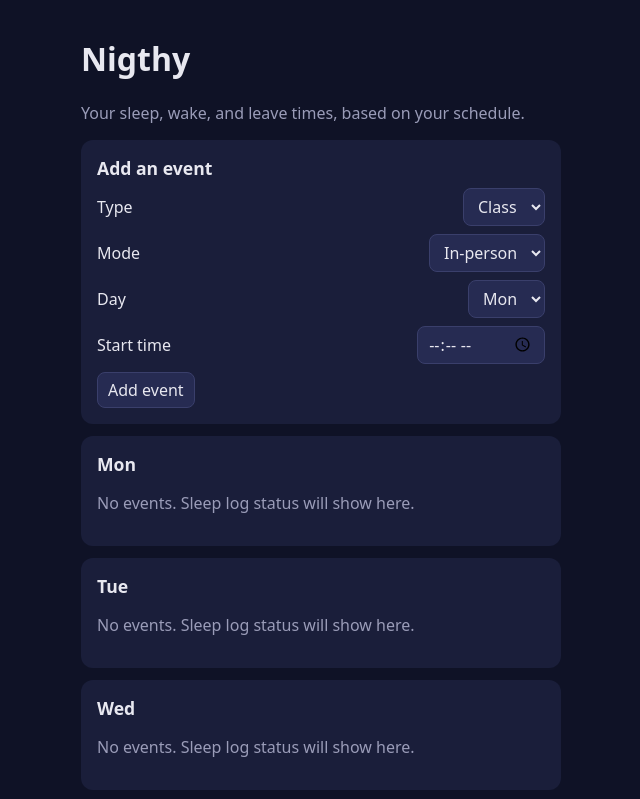
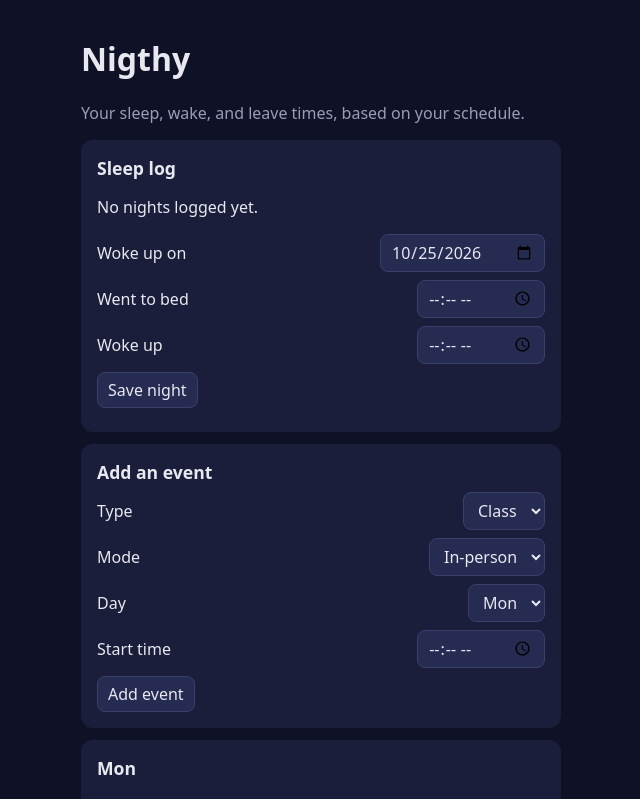
Before and after one commit to Klunam/Nigthy, a React (Vite) app: page / in a window 1280 px wide. Shown: the top 799 px of the page, without its empty margins (319-959 px from the left). Built offline with nearby package versions, Linux system fonts and the light colour scheme.

Commit message:
Add sleep log with 7-night summary
Co-Authored-By: Claude Opus 5.5 <noreply@anthropic.com>

```diff
--- a/src/App.jsx
+++ b/src/App.jsx
@@ -3,7 +3,9 @@
 import { useEffect, useState } from 'react'
 import DayCard from './DayCard.jsx'
 import EventForm from './EventForm.jsx'
+import SleepLog from './SleepLog.jsx'
 import { DAYS } from './plan.js'
+import { describeStatus } from './sleep.js'
 import { load, save } from './storage.js'
 
 function App() {
@@ -11,10 +13,13 @@ function App() {
   const [events, setEvents] = useState(() => load('nigthy-events', []))
   // { Mon: true, Wed: false, ... } — a day missing here hasn't been answered.
   const [campus, setCampus] = useState(() => load('nigthy-campus', {}))
+  // [{ date: "2026-10-24", bedTime: "23:30", wakeTime: "07:30" }, ...]
+  const [sleepLog, setSleepLog] = useState(() => load('nigthy-sleep', []))
 
   // Save again whenever these change.
   useEffect(() => save('nigthy-events', events), [events])
   useEffect(() => save('nigthy-campus', campus), [campus])
+  useEffect(() => save('nigthy-sleep', sleepLog), [sleepLog])
 
   function addEvent(event) {
     setEvents([...events, { ...event, id: Date.now() }])
@@ -28,10 +33,21 @@ function App() {
     setCampus({ ...campus, [day]: value })
   }
 
+  // One entry per date: saving the same date again replaces the old one.
+  function saveNight(entry) {
+    setSleepLog([...sleepLog.filter((e) => e.date !== entry.date), entry])
+  }
+
+  function deleteNight(date) {
+    setSleepLog(sleepLog.filter((e) => e.date !== date))
+  }
+
   return (
     <main>
       <h1>Nigthy</h1>
       <p className="muted">Your sleep, wake, and leave times, based on your schedule.</p>
+
+      <SleepLog log={sleepLog} onSave={saveNight} onDelete={deleteNight} />
 
       <EventForm onAdd={addEvent} />
 
@@ -43,6 +59,7 @@ function App() {
           goingToCampus={campus[day]}
           onCampusChange={(value) => setGoingToCampus(day, value)}
           onDelete={deleteEvent}
+          sleepStatus={describeStatus(sleepLog)}
         />
       ))}
     </main>
--- a/src/DayCard.jsx
+++ b/src/DayCard.jsx
@@ -2,12 +2,13 @@
 // bedtime / wake / leave plan.
 import { formatTime, planDay, toMinutes } from './plan.js'
 
-function DayCard({ day, events, goingToCampus, onCampusChange, onDelete }) {
+function DayCard({ day, events, goingToCampus, onCampusChange, onDelete, sleepStatus }) {
+  // No events: no plan, show how sleep has been going instead.
   if (events.length === 0) {
     return (
       <section className="card">
         <h2>{day}</h2>
-        <p className="muted">No events. Sleep log status will show here.</p>
+        <p className="muted">No events. {sleepStatus}</p>
       </section>
     )
   }
--- /dev/null
+++ b/src/SleepLog.jsx
@@ -0,0 +1,60 @@
+// The sleep log: a form to record a night, a summary, and the last 7 nights.
+import { useState } from 'react'
+import { formatTime, toMinutes } from './plan.js'
+import { describeStatus, formatDuration, minutesSlept, recentNights } from './sleep.js'
+
+// Today's date as "YYYY-MM-DD" in local time (the format date inputs use).
+function today() {
+  return new Date().toLocaleDateString('en-CA')
+}
+
+function SleepLog({ log, onSave, onDelete }) {
+  const [date, setDate] = useState(today)
+  const [bedTime, setBedTime] = useState('')
+  const [wakeTime, setWakeTime] = useState('')
+
+  function handleSubmit(e) {
+    e.preventDefault() // stop the browser from reloading the page
+    if (!date || !bedTime || !wakeTime) return
+    onSave({ date, bedTime, wakeTime })
+    setBedTime('')
+    setWakeTime('')
+  }
+
+  return (
+    <section className="card">
+      <h2>Sleep log</h2>
+      <p>{describeStatus(log)}</p>
+
+      <form className="event-form" onSubmit={handleSubmit}>
+        <label>
+          Woke up on
+          <input type="date" value={date} onChange={(e) => setDate(e.target.value)} required />
+        </label>
+        <label>
+          Went to bed
+          <input type="time" value={bedTime} onChange={(e) => setBedTime(e.target.value)} required />
+        </label>
+        <label>
+          Woke up
+          <input type="time" value={wakeTime} onChange={(e) => setWakeTime(e.target.value)} required />
+        </label>
+        <button type="submit">Save night</button>
+      </form>
+
+      <ul className="events">
+        {recentNights(log).map((entry) => (
+          <li key={entry.date}>
+            {entry.date}: {formatTime(toMinutes(entry.bedTime))} →{' '}
+            {formatTime(toMinutes(entry.wakeTime))} ({formatDuration(minutesSlept(entry))})
+            <button className="link" onClick={() => onDelete(entry.date)}>
+              Remove
+            </button>
+          </li>
+        ))}
+      </ul>
+    </section>
+  )
+}
+
+export default SleepLog
--- /dev/null
+++ b/src/sleep.js
@@ -0,0 +1,34 @@
+// Sleep log math: how long each night was, and how recent nights compare
+// to the sleep goal.
+import { SETTINGS, toMinutes } from './plan.js'
+
+// Minutes asleep for one entry. Going to bed before midnight works too:
+// 23:30 -> 07:30 is 480 minutes.
+export function minutesSlept(entry) {
+  const diff = toMinutes(entry.wakeTime) - toMinutes(entry.bedTime)
+  return diff < 0 ? diff + 24 * 60 : diff
+}
+
+// 450 -> "7h 30m"
+export function formatDuration(minutes) {
+  return `${Math.floor(minutes / 60)}h ${minutes % 60}m`
+}
+
+// The 7 most recent entries, newest first.
+export function recentNights(log) {
+  return [...log].sort((a, b) => b.date.localeCompare(a.date)).slice(0, 7)
+}
+
+// One-line summary, e.g. "Last 3 nights: average 7h 20m, 1 of 3 hit the 8h goal."
+export function describeStatus(log) {
+  const recent = recentNights(log)
+  if (recent.length === 0) return 'No nights logged yet.'
+
+  const total = recent.reduce((sum, entry) => sum + minutesSlept(entry), 0)
+  const average = Math.round(total / recent.length)
+  const hitGoal = recent.filter((entry) => minutesSlept(entry) >= SETTINGS.sleepGoal).length
+  const goalHours = SETTINGS.sleepGoal / 60
+  const nights = recent.length === 1 ? 'night' : 'nights'
+
+  return `Last ${recent.length} ${nights}: average ${formatDuration(average)}, ${hitGoal} of ${recent.length} hit the ${goalHours}h goal.`
+}
```
Also changed, not shown: 2 other files (tests, documents, lock files or other folders).
